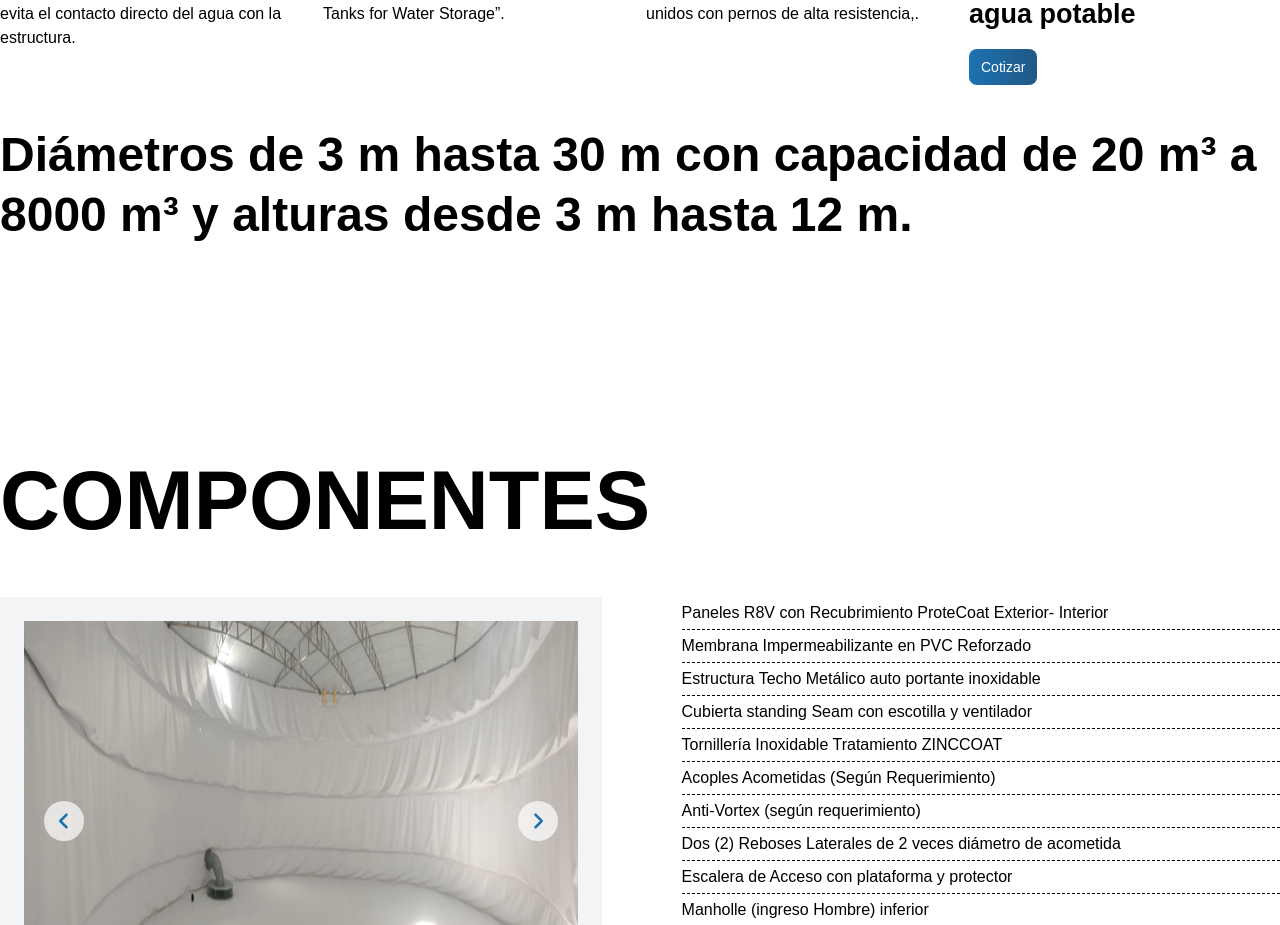
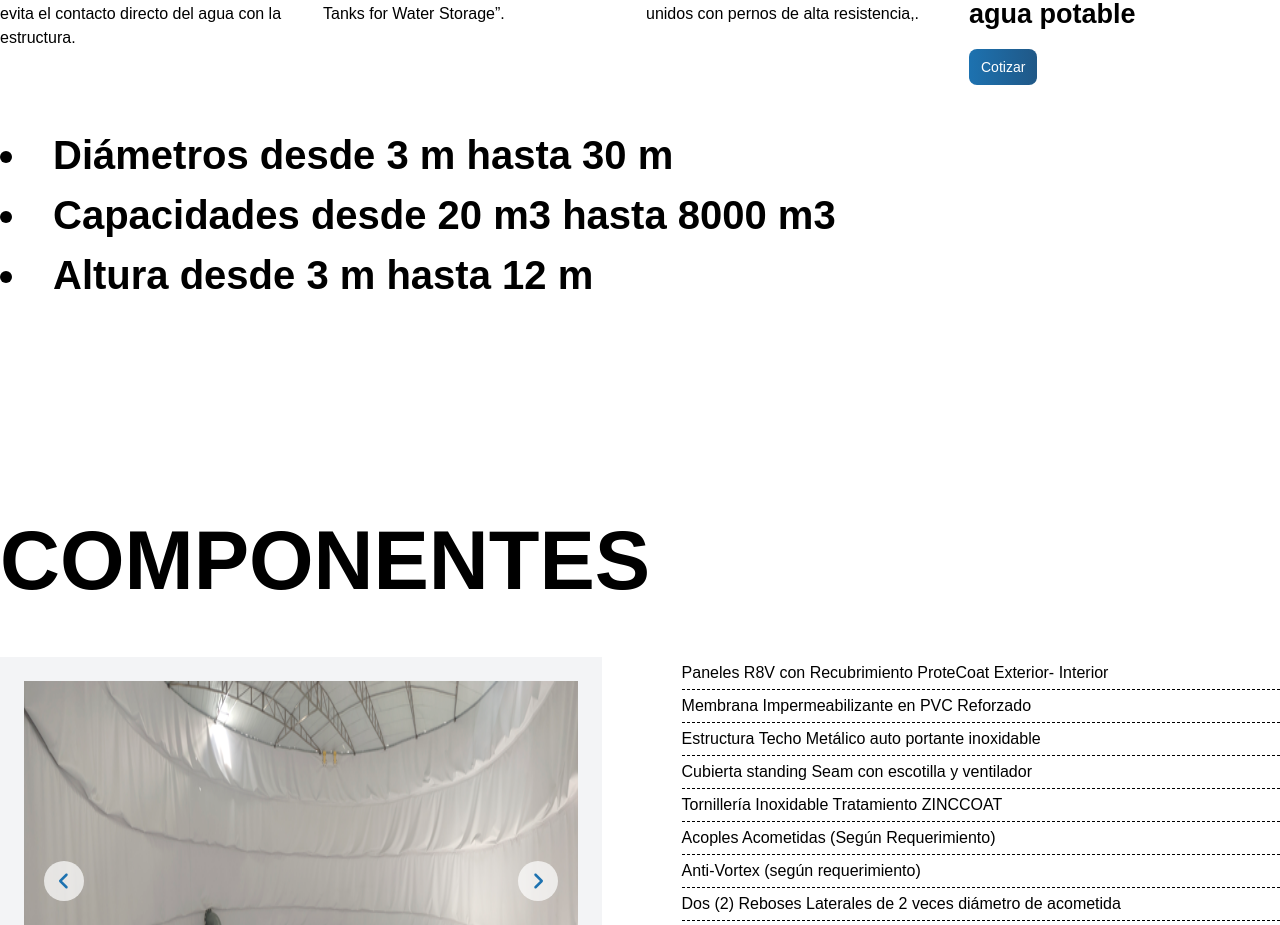
Before and after one commit to josesantanaweb/maxxtank, a React (Vite) app: page /aplicaciones in a window 1280 px wide. Shown: the part 2208-3133 px from the top of the page. Built offline with nearby package versions, Linux system fonts and the light colour scheme; a web font is replaced by a local one.

Commit message:
fix: list

```diff
--- a/src/components/Apps/Storage/index.tsx
+++ b/src/components/Apps/Storage/index.tsx
@@ -52,9 +52,11 @@ const Storage = ({ ref }: any) => {
           </div>
         </div>
         <div className="flex justify-start gap-10 mb-14">
-          <h4 className="text-[48px] text-black leading-[60px] font-[600]">
-            Diámetros de 3 m hasta 30 m con capacidad de 20 m³ a 8000 m³ y alturas desde 3 m hasta 12 m.
-          </h4>
+          <div className="text-[40px] text-black leading-[60px] font-[600]">
+            <li>Diámetros desde 3 m hasta 30 m</li>
+            <li>Capacidades desde 20 m3 hasta 8000 m3</li>
+            <li>Altura desde 3 m hasta 12 m</li>
+          </div>
         </div>
       </div>
       {open && <Contact setOpen={setOpen} />}
```
